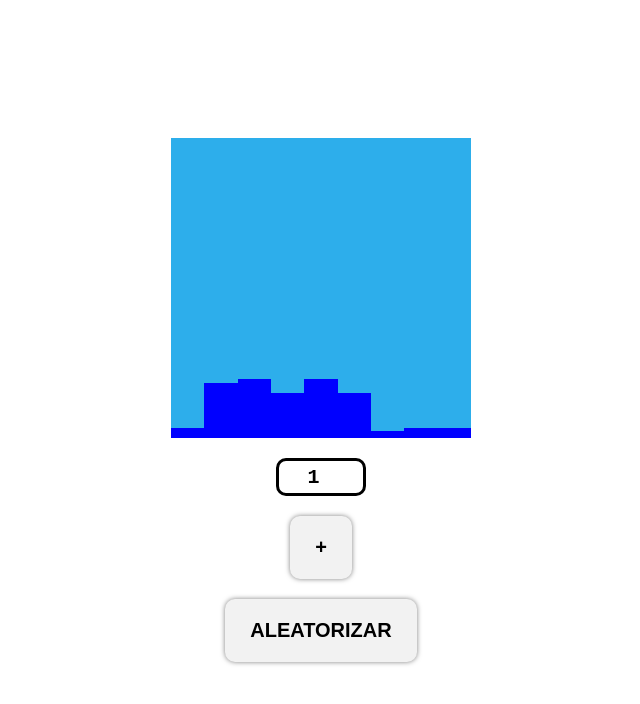
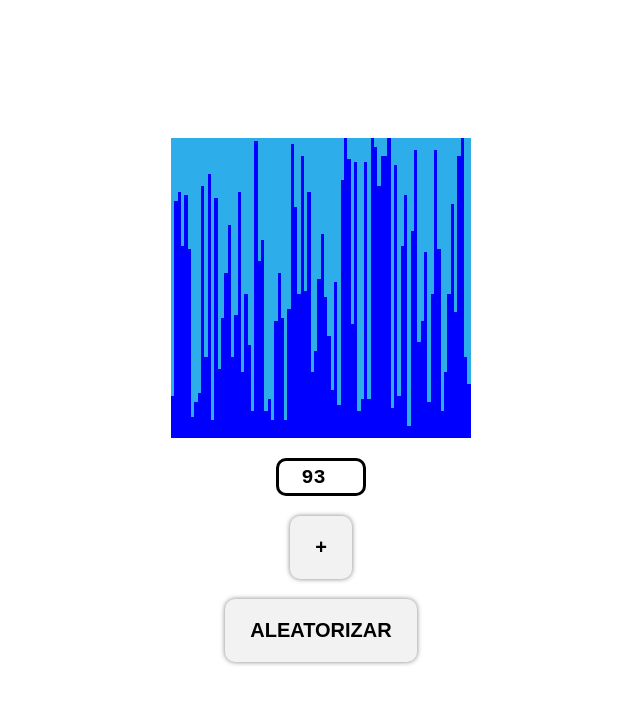
Before and after one commit to GUGOFO/Estudos-React, a React (Vite) app: page / in a window 1280 px wide. Both pictures are taken after a click on the button "ALEATORIZAR". Shown: the top 704 px of the page, without its empty margins (319-959 px from the left). Built offline with nearby package versions, Linux system fonts and the light colour scheme.

Commit message:
Aleatoriedade maxima e FIM

```diff
--- a/src/jsx/_Projetos/ColunasInversamenteProporcionais/ColunasInversamenteProporcionais.jsx
+++ b/src/jsx/_Projetos/ColunasInversamenteProporcionais/ColunasInversamenteProporcionais.jsx
@@ -4,8 +4,7 @@ import Styles from "./ColunasInversamenteProporcionais.module.css";
 function ColunasInversamenteProporcionais(){
 
     const [colunas, setColunas] = useState([]);
-    const [tamanhoTotal, setTamanhoTotal] = useState(1);
-    const [novoValor, setNovoValor] = useState(1);
+    const [novoValor, setNovoValor] = useState(Math.floor(Math.random() * 100 + 1));
 
     function atualizarValor(e){
         const valorAtualizado = Number(e.target.value);
@@ -17,32 +16,24 @@ function ColunasInversamenteProporcionais(){
 
     function adicionar(){
         setColunas(c => c = [...c, novoValor]);
-        setNovoValor(1);
+        setNovoValor(Math.floor(Math.random() * 100 + 1));
     }
 
     function aleatorizar(){
-        const novoNumColunas = Math.floor(Math.random() * 10 + 1);
+        const novoNumColunas = Math.floor(Math.random() * 100 + 1);
         let novasColunas = [];
 
-        for(let i = 0; i < novoNumColunas; i++) novasColunas = [...novasColunas, Math.floor(Math.random() * 20 + 1)]
+        for(let i = 0; i < novoNumColunas; i++) novasColunas = [...novasColunas, Math.floor(Math.random() * 100 + 1)]
         console.log(novasColunas)
         setColunas(novasColunas)
     }
-
-    function soma(total, elemento){
-        return total + elemento;
-    }
-
-    useEffect(() => {
-        colunas.length != 0 && setTamanhoTotal(t => t = colunas.reduce(soma))
-    }, [colunas])
 
     return(
         <div className={Styles.tudo}>
             <div className={Styles.divColunas}>
                 {colunas.map((coluna, id) => { return <div className={Styles.coluna}
                                                         key={id}
-                                                        style={{ "--altura" : `${(coluna/tamanhoTotal) * 100}%` }}>
+                                                        style={{ "--altura" : `${(coluna/Math.max(...colunas)) * 100}%` }}>
                 </div> })}
 
             </div>
```
